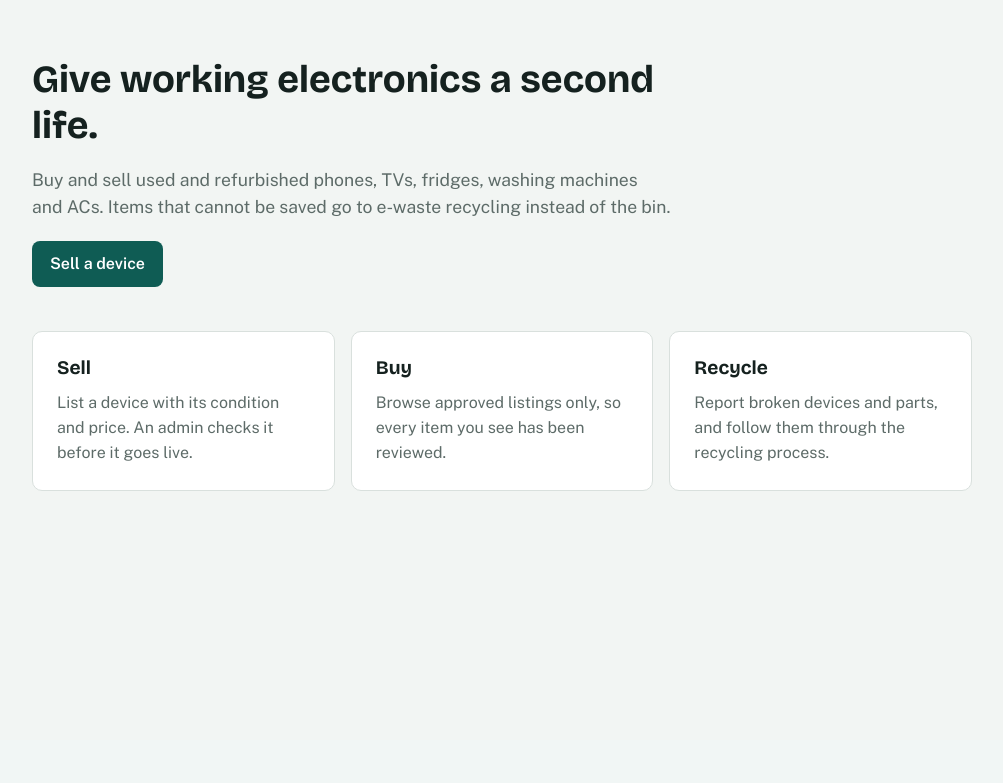
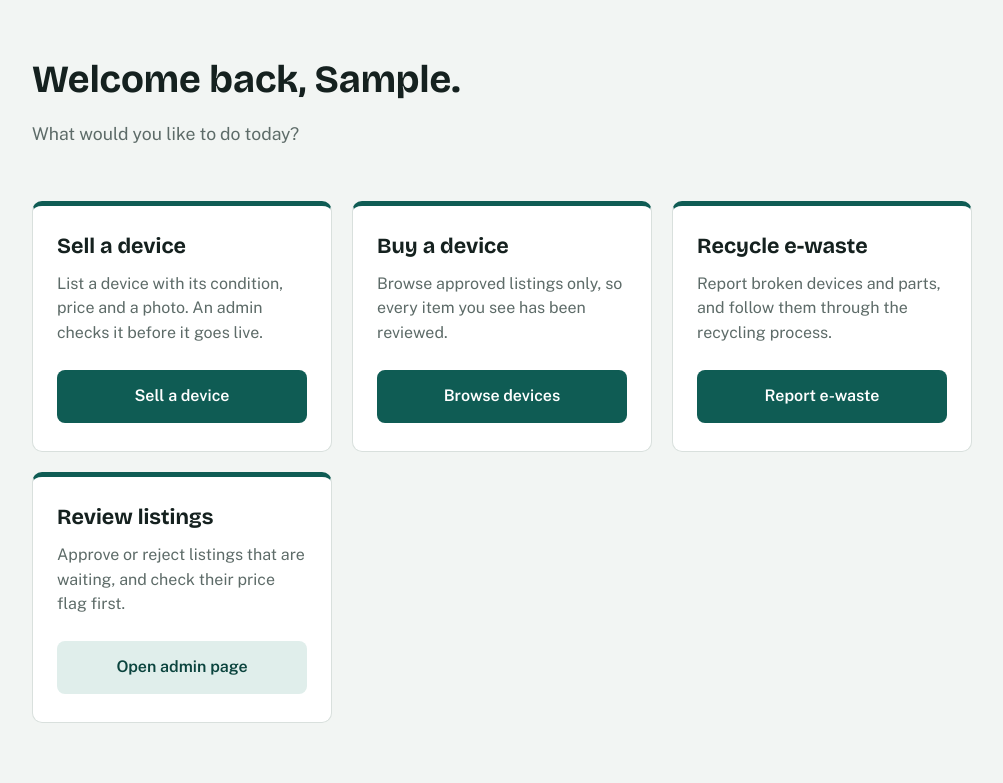
Before and after one commit to vedantitathe-boop/DBMS_miniproject, a Flask app: page / in a window 1280 px wide. Shown: the part 60-843 px from the top of the page, without its empty margins (138-1141 px from the left). Before the commit the page ends 551 px from the top, so only its background shows below. Run offline with Flask 3, Linux system fonts and the light colour scheme; the visitor is signed in with stand-in values (Sample User, id 1); data that the repository does not hold is empty.

Commit message:
front-end update

```diff
--- a/app.py
+++ b/app.py
@@ -11,6 +11,30 @@ from queries import DEMO_QUERIES
 load_dotenv()
 app = Flask(__name__)
 app.secret_key = os.getenv('SECRET_KEY')
+import uuid
+
+UPLOAD_DIR = os.path.join(app.root_path, 'static', 'uploads')
+ALLOWED_IMAGES = {'jpg', 'jpeg', 'png', 'webp'}
+app.config['MAX_CONTENT_LENGTH'] = 5 * 1024 * 1024      # 5 MB limit
+os.makedirs(UPLOAD_DIR, exist_ok=True)
+
+
+def save_image(file):
+    """Save an uploaded image and return the path to store in the database."""
+    if not file or not file.filename:
+        return None
+    ext = file.filename.rsplit('.', 1)[-1].lower() if '.' in file.filename else ''
+    if ext not in ALLOWED_IMAGES:
+        raise ValueError('Only JPG, PNG or WEBP images are allowed.')
+    name = uuid.uuid4().hex + '.' + ext          # unique name, avoids clashes
+    file.save(os.path.join(UPLOAD_DIR, name))
+    return 'uploads/' + name
+
+
+@app.errorhandler(413)
+def image_too_large(e):
+    flash('That image is too large. The maximum size is 5 MB.')
+    return redirect(url_for('sell'))
 def login_required(f):
     @wraps(f)
     def wrapper(*args, **kwargs):
@@ -78,10 +102,15 @@ def logout():
 @login_required
 def sell():
     if request.method == 'POST':
+        try:
+            image_path = save_image(request.files.get('image'))
+        except ValueError as e:
+            flash(str(e))
+            return redirect(url_for('sell'))
+
         conn = get_db()
         try:
             cur = conn.cursor()
-            # 1. register the physical device
             cur.execute(
                 'INSERT INTO Devices (owner_id, model_id, device_condition, years_used, description) '
                 'VALUES (%s, %s, %s, %s, %s)',
@@ -89,15 +118,17 @@ def sell():
                  request.form['device_condition'], request.form['years_used'],
                  request.form['description'].strip() or None))
             device_id = cur.lastrowid
-            # 2. create its listing; it starts as Pending until an admin approves it
             cur.execute(
-                'INSERT INTO Listings (device_id, listing_type, asking_price) '
-                'VALUES (%s, %s, %s)',
-                (device_id, request.form['listing_type'], request.form['asking_price']))
-            conn.commit()          # both inserts saved together
+                'INSERT INTO Listings (device_id, listing_type, asking_price, image_path) '
+                'VALUES (%s, %s, %s, %s)',
+                (device_id, request.form['listing_type'],
+                 request.form['asking_price'], image_path))
+            conn.commit()
             flash('Listing submitted. It will appear after admin approval.')
         except mysql.connector.Error as e:
-            conn.rollback()        # neither insert is saved
+            conn.rollback()
+            if image_path:       # do not leave an unused file behind
+                os.remove(os.path.join(app.root_path, 'static', image_path))
             flash('Could not save the listing: ' + str(e))
         finally:
             conn.close()
@@ -107,19 +138,20 @@ def sell():
                        'ORDER BY brand, model_name')
     mine = fetch_all(
         'SELECT L.listing_id, DM.brand, DM.model_name, L.asking_price, '
-        '       L.listing_status, L.rejection_reason '
+        '       L.listing_status, L.rejection_reason, L.image_path '
         'FROM Listings L '
         'JOIN Devices D ON L.device_id = D.device_id '
         'JOIN DeviceModels DM ON D.model_id = DM.model_id '
         'WHERE D.owner_id = %s ORDER BY L.listing_id DESC', (session['user_id'],))
     return render_template('sell.html', models=models, mine=mine)
+
 @app.route('/admin')
 @admin_required
 def admin():
     pending = fetch_all(
         'SELECT P.listing_id, P.brand, P.model_name, P.asking_price, '
         '       P.estimated_value, P.price_flag, U.full_name AS seller, '
-        '       D.device_condition, D.years_used '
+        '       D.device_condition, D.years_used, L.image_path '
         'FROM PriceCheck P '
         'JOIN Listings L ON P.listing_id = L.listing_id '
         'JOIN Devices D ON L.device_id = D.device_id '
--- a/static/css/style.css
+++ b/static/css/style.css
@@ -174,3 +174,22 @@ td form { gap: 8px; }
 .badge.sentforrecycling   { background: var(--blue-bg);  color: var(--blue); }
 .badge.recycled           { background: var(--green-bg); color: var(--green); }
 pre.sql { background: #14211f; color: #e6f2ef; padding: 14px; border-radius: 8px; overflow-x: auto; font-size: .88rem; line-height: 1.5; }
+
+.thumb { width: 72px; height: 72px; object-fit: cover; border-radius: 8px; border: 1px solid var(--line); display: block; }
+.noimg { color: var(--muted); font-size: .85rem; }
+.action-grid {
+  display: grid;
+  grid-template-columns: repeat(auto-fit, minmax(230px, 1fr));
+  gap: 20px;
+  margin-top: 28px;
+}
+.action-card {
+  display: flex;
+  flex-direction: column;
+  margin: 0;
+  padding: 28px 24px;
+  border-top: 5px solid var(--brand);
+}
+.action-card h3 { margin-top: 0; font-size: 1.35rem; }
+.action-card p { color: var(--muted); margin: 0 0 24px; }
+.action-card .btn { margin-top: auto; padding: 14px 18px; }
--- a/templates/admin.html
+++ b/templates/admin.html
@@ -4,11 +4,12 @@
 <div class="table-wrap">
 <table>
   <tr>
-    <th>ID</th><th>Device</th><th>Seller</th><th>Condition</th>
+    <th>Photo</th><th>ID</th><th>Device</th><th>Seller</th><th>Condition</th>
     <th>Asking</th><th>Estimated</th><th>Price check</th><th>Decision</th>
   </tr>
   {% for p in pending %}
   <tr>
+    <td>{% if p.image_path %}<img class="thumb" src="{{ url_for('static', filename=p.image_path) }}" alt="">{% else %}<span class="noimg">No photo</span>{% endif %}</td>
     <td>{{ p.listing_id }}</td>
     <td>{{ p.brand }} {{ p.model_name }}</td>
     <td>{{ p.seller }}</td>
@@ -27,7 +28,7 @@
     </td>
   </tr>
   {% else %}
-  <tr><td colspan="8" class="empty">Nothing is waiting for review.</td></tr>
+  <tr><td colspan="9" class="empty">Nothing is waiting for review.</td></tr>
   {% endfor %}
 </table>
 </div>
--- a/templates/buy.html
+++ b/templates/buy.html
@@ -16,11 +16,12 @@
 <div class="table-wrap">
 <table>
   <tr>
-    <th>ID</th><th>Device</th><th>Category</th><th>Condition</th>
+    <th>Photo</th><th>ID</th><th>Device</th><th>Category</th><th>Condition</th>
     <th>Type</th><th>Seller</th><th>Price</th><th>Your offer</th>
   </tr>
   {% for l in listings %}
   <tr>
+    <td>{% if l.image_path %}<img class="thumb" src="{{ url_for('static', filename=l.image_path) }}" alt="{{ l.brand }} {{ l.model_name }}">{% else %}<span class="noimg">No photo</span>{% endif %}</td>
     <td>{{ l.listing_id }}</td>
     <td>{{ l.brand }} {{ l.model_name }}</td>
     <td>{{ l.device_category }}</td>
@@ -40,7 +41,7 @@
     </td>
   </tr>
   {% else %}
-  <tr><td colspan="8" class="empty">No approved listings in this category yet.</td></tr>
+  <tr><td colspan="9" class="empty">No approved listings in this category yet.</td></tr>
   {% endfor %}
 </table>
 </div>
--- a/templates/index.html
+++ b/templates/index.html
@@ -1,21 +1,55 @@
 {% extends 'base.html' %}
 {% block content %}
+
+{% if session.user_id %}
+<section class="hero">
+  <h1>Welcome back, {{ session.name.split(' ')[0] }}.</h1>
+  <p>What would you like to do today?</p>
+</section>
+
+<div class="action-grid">
+  <div class="card action-card">
+    <h3>Sell a device</h3>
+    <p>List a device with its condition, price and a photo. An admin checks it before it goes live.</p>
+    <a class="btn" href="{{ url_for('sell') }}">Sell a device</a>
+  </div>
+
+  <div class="card action-card">
+    <h3>Buy a device</h3>
+    <p>Browse approved listings only, so every item you see has been reviewed.</p>
+    <a class="btn" href="{{ url_for('buy') }}">Browse devices</a>
+  </div>
+
+  <div class="card action-card">
+    <h3>Recycle e-waste</h3>
+    <p>Report broken devices and parts, and follow them through the recycling process.</p>
+    <a class="btn" href="{{ url_for('ewaste') }}">Report e-waste</a>
+  </div>
+
+  {% if session.role == 'Admin' %}
+  <div class="card action-card">
+    <h3>Review listings</h3>
+    <p>Approve or reject listings that are waiting, and check their price flag first.</p>
+    <a class="btn light" href="{{ url_for('admin') }}">Open admin page</a>
+  </div>
+  {% endif %}
+</div>
+
+{% else %}
 <section class="hero">
   <h1>Give working electronics a second life.</h1>
   <p>Buy and sell used and refurbished phones, TVs, fridges, washing machines and ACs. Items that cannot be saved go to e-waste recycling instead of the bin.</p>
   <div class="actions">
-    {% if session.user_id %}
-      <a class="btn" href="{{ url_for('sell') }}">Sell a device</a>
-    {% else %}
-      <a class="btn" href="{{ url_for('register') }}">Create an account</a>
-      <a class="btn light" href="{{ url_for('login') }}">Log in</a>
-    {% endif %}
+    <a class="btn" href="{{ url_for('register') }}">Create an account</a>
+    <a class="btn light" href="{{ url_for('login') }}">Log in</a>
   </div>
 </section>
 
-<div class="tiles">
-  <div class="card"><h3>Sell</h3><p>List a device with its condition and price. An admin checks it before it goes live.</p></div>
-  <div class="card"><h3>Buy</h3><p>Browse approved listings only, so every item you see has been reviewed.</p></div>
-  <div class="card"><h3>Recycle</h3><p>Report broken devices and parts, and follow them through the recycling process.</p></div>
+<div class="action-grid">
+  <div class="card action-card"><h3>Sell</h3><p>List a device with its condition and price. An admin checks it before it goes live.</p></div>
+  <div class="card action-card"><h3>Buy</h3><p>Browse approved listings only, so every item you see has been reviewed.</p></div>
+  <div class="card action-card"><h3>Recycle</h3><p>Report broken devices and parts, and follow them through the recycling process.</p></div>
 </div>
+{% endif %}
+
 {% endblock %}
```
Also changed, not shown: templates/sell.html (+7 -3 lines), imag_demo.webp (added), mobile.png (added), static/uploads/11f8f3f7eb964560a4e184c2350bc2fe.webp (added), static/uploads/33c136a7bec04e8f99973986ab0beee7.png (added).
